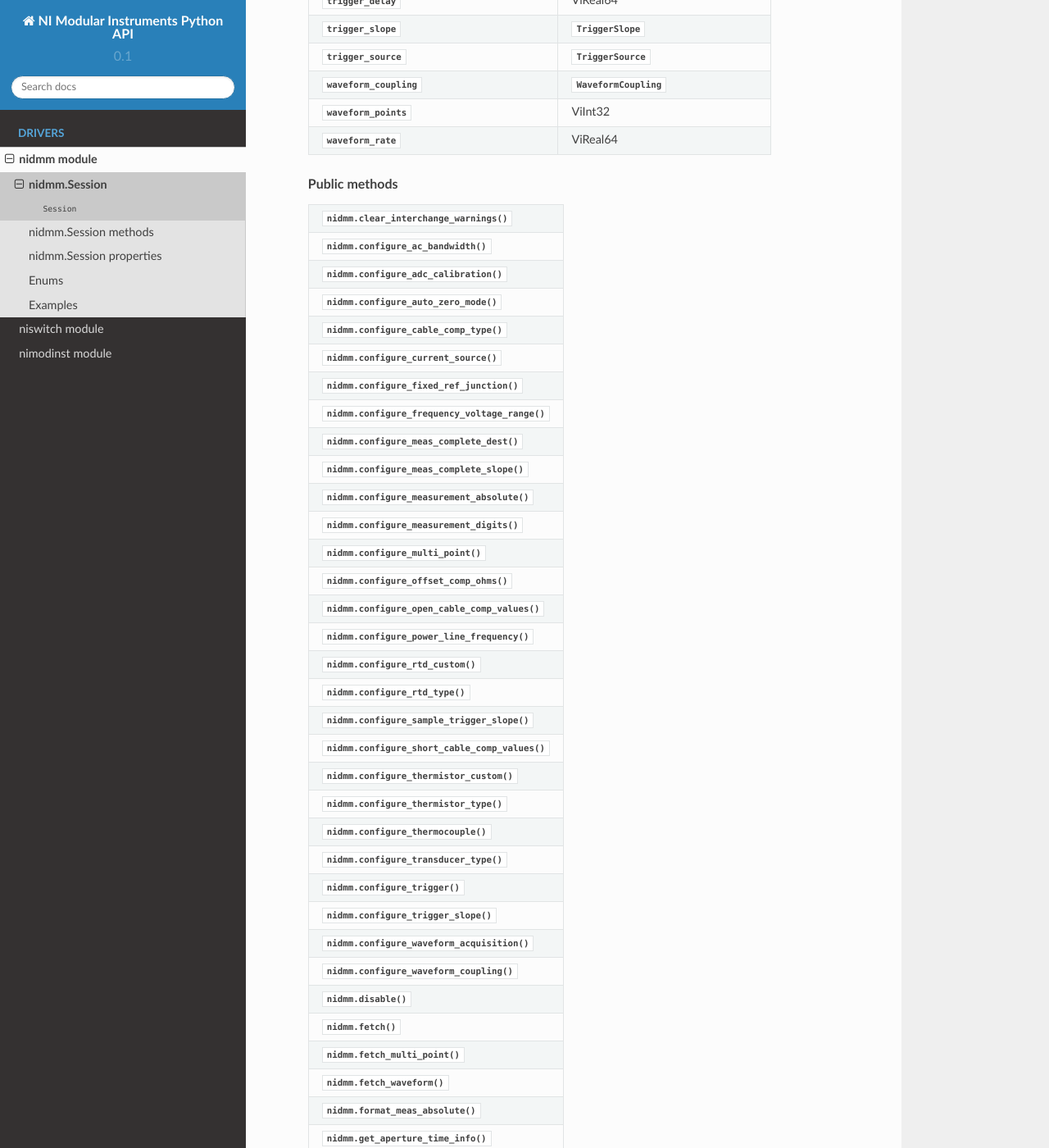
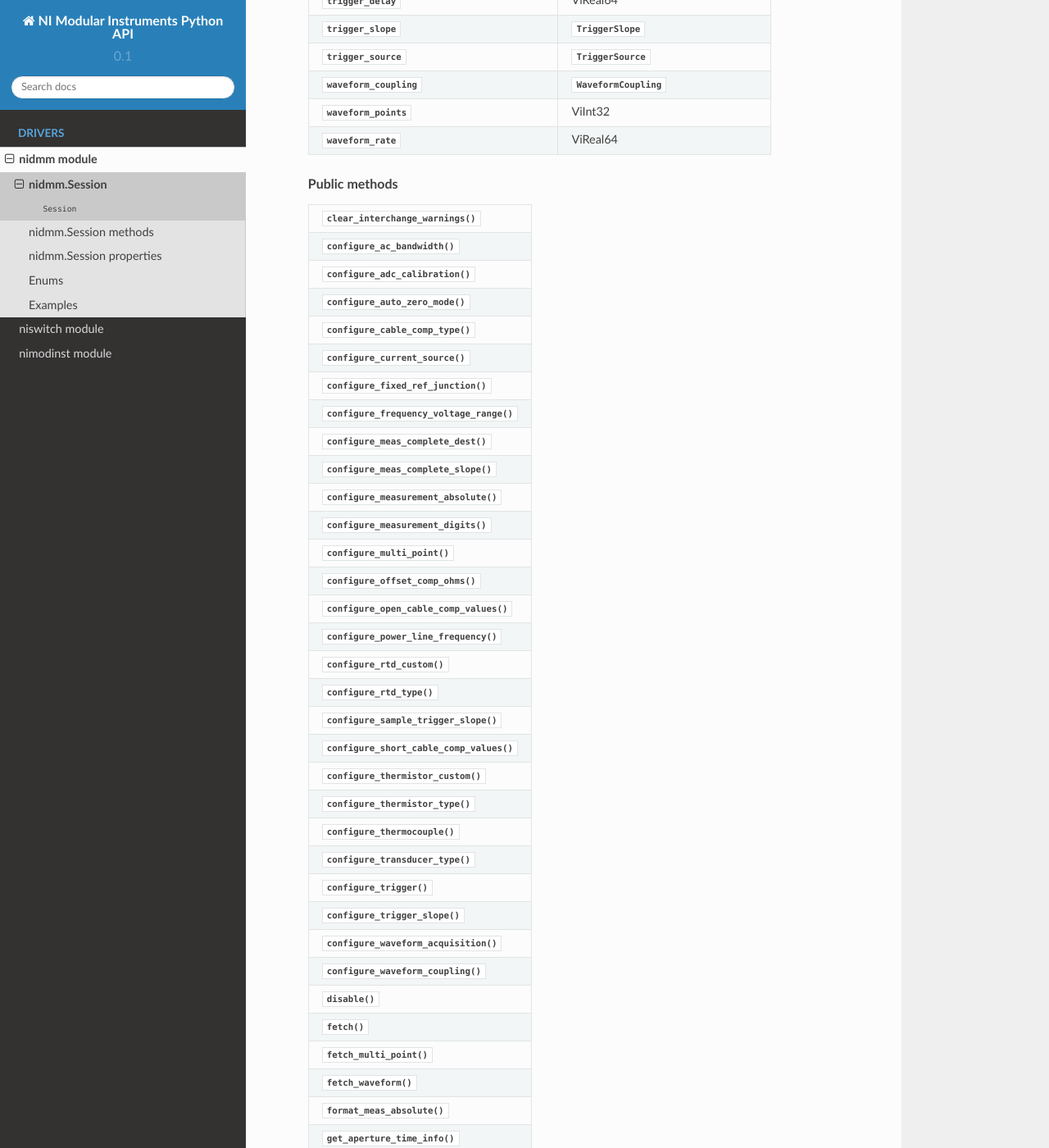
Before and after one commit to ni/nimi-python, a Sphinx documentation site: the page built from docs/nidmm/session.rst, in a window 1280 px wide and 1400 px high, scrolled down 3210 px. Shown: the whole window at 82% size. Built offline with Sphinx 7.4.7 and the Read the Docs theme 2.0.0, drawn with Linux system fonts in a browser that asks for light colours; some of the changed text lies outside the part shown.

Commit message:
Update generated files

```diff
--- a/docs/nidmm/session.rst
+++ b/docs/nidmm/session.rst
@@ -197,124 +197,124 @@
 
    **Public methods**
 
-   +----------------------------------------------------+
-   | :py:func:`nidmm.clear_interchange_warnings`        |
-   +----------------------------------------------------+
-   | :py:func:`nidmm.configure_ac_bandwidth`            |
-   +----------------------------------------------------+
-   | :py:func:`nidmm.configure_adc_calibration`         |
-   +----------------------------------------------------+
-   | :py:func:`nidmm.configure_auto_zero_mode`          |
-   +----------------------------------------------------+
-   | :py:func:`nidmm.configure_cable_comp_type`         |
-   +----------------------------------------------------+
-   | :py:func:`nidmm.configure_current_source`          |
-   +----------------------------------------------------+
-   | :py:func:`nidmm.configure_fixed_ref_junction`      |
-   +----------------------------------------------------+
-   | :py:func:`nidmm.configure_frequency_voltage_range` |
-   +----------------------------------------------------+
-   | :py:func:`nidmm.configure_meas_complete_dest`      |
-   +----------------------------------------------------+
-   | :py:func:`nidmm.configure_meas_complete_slope`     |
-   +----------------------------------------------------+
-   | :py:func:`nidmm.configure_measurement_absolute`    |
-   +----------------------------------------------------+
-   | :py:func:`nidmm.configure_measurement_digits`      |
-   +----------------------------------------------------+
-   | :py:func:`nidmm.configure_multi_point`             |
-   +----------------------------------------------------+
-   | :py:func:`nidmm.configure_offset_comp_ohms`        |
-   +----------------------------------------------------+
-   | :py:func:`nidmm.configure_open_cable_comp_values`  |
-   +----------------------------------------------------+
-   | :py:func:`nidmm.configure_power_line_frequency`    |
-   +----------------------------------------------------+
-   | :py:func:`nidmm.configure_rtd_custom`              |
-   +----------------------------------------------------+
-   | :py:func:`nidmm.configure_rtd_type`                |
-   +----------------------------------------------------+
-   | :py:func:`nidmm.configure_sample_trigger_slope`    |
-   +----------------------------------------------------+
-   | :py:func:`nidmm.configure_short_cable_comp_values` |
-   +----------------------------------------------------+
-   | :py:func:`nidmm.configure_thermistor_custom`       |
-   +----------------------------------------------------+
-   | :py:func:`nidmm.configure_thermistor_type`         |
-   +----------------------------------------------------+
-   | :py:func:`nidmm.configure_thermocouple`            |
-   +----------------------------------------------------+
-   | :py:func:`nidmm.configure_transducer_type`         |
-   +----------------------------------------------------+
-   | :py:func:`nidmm.configure_trigger`                 |
-   +----------------------------------------------------+
-   | :py:func:`nidmm.configure_trigger_slope`           |
-   +----------------------------------------------------+
-   | :py:func:`nidmm.configure_waveform_acquisition`    |
-   +----------------------------------------------------+
-   | :py:func:`nidmm.configure_waveform_coupling`       |
-   +----------------------------------------------------+
-   | :py:func:`nidmm.disable`                           |
-   +----------------------------------------------------+
-   | :py:func:`nidmm.fetch`                             |
-   +----------------------------------------------------+
-   | :py:func:`nidmm.fetch_multi_point`                 |
-   +----------------------------------------------------+
-   | :py:func:`nidmm.fetch_waveform`                    |
-   +----------------------------------------------------+
-   | :py:func:`nidmm.format_meas_absolute`              |
-   +----------------------------------------------------+
-   | :py:func:`nidmm.get_aperture_time_info`            |
-   +----------------------------------------------------+
-   | :py:func:`nidmm.get_auto_range_value`              |
-   +----------------------------------------------------+
-   | :py:func:`nidmm.get_cal_count`                     |
-   +----------------------------------------------------+
-   | :py:func:`nidmm.get_cal_date_and_time`             |
-   +----------------------------------------------------+
-   | :py:func:`nidmm.get_channel_name`                  |
-   +----------------------------------------------------+
-   | :py:func:`nidmm.get_dev_temp`                      |
-   +----------------------------------------------------+
-   | :py:func:`nidmm.get_last_cal_temp`                 |
-   +----------------------------------------------------+
-   | :py:func:`nidmm.get_measurement_period`            |
-   +----------------------------------------------------+
-   | :py:func:`nidmm.get_next_coercion_record`          |
-   +----------------------------------------------------+
-   | :py:func:`nidmm.get_next_interchange_warning`      |
-   +----------------------------------------------------+
-   | :py:func:`nidmm.get_self_cal_supported`            |
-   +----------------------------------------------------+
-   | :py:func:`nidmm.is_over_range`                     |
-   +----------------------------------------------------+
-   | :py:func:`nidmm.is_under_range`                    |
-   +----------------------------------------------------+
-   | :py:func:`nidmm.perform_open_cable_comp`           |
-   +----------------------------------------------------+
-   | :py:func:`nidmm.perform_short_cable_comp`          |
-   +----------------------------------------------------+
-   | :py:func:`nidmm.read`                              |
-   +----------------------------------------------------+
-   | :py:func:`nidmm.read_multi_point`                  |
-   +----------------------------------------------------+
-   | :py:func:`nidmm.read_status`                       |
-   +----------------------------------------------------+
-   | :py:func:`nidmm.read_waveform`                     |
-   +----------------------------------------------------+
-   | :py:func:`nidmm.reset_interchange_check`           |
-   +----------------------------------------------------+
-   | :py:func:`nidmm.reset_with_defaults`               |
-   +----------------------------------------------------+
-   | :py:func:`nidmm.self_cal`                          |
-   +----------------------------------------------------+
-   | :py:func:`nidmm.send_software_trigger`             |
-   +----------------------------------------------------+
-   | :py:func:`nidmm.error_query`                       |
-   +----------------------------------------------------+
-   | :py:func:`nidmm.reset`                             |
-   +----------------------------------------------------+
-   | :py:func:`nidmm.revision_query`                    |
-   +----------------------------------------------------+
-   | :py:func:`nidmm.self_test`                         |
-   +----------------------------------------------------+
+   +----------------------------------------------+
+   | :py:func:`clear_interchange_warnings`        |
+   +==============================================+
+   | :py:func:`configure_ac_bandwidth`            |
+   +----------------------------------------------+
+   | :py:func:`configure_adc_calibration`         |
+   +----------------------------------------------+
+   | :py:func:`configure_auto_zero_mode`          |
+   +----------------------------------------------+
+   | :py:func:`configure_cable_comp_type`         |
+   +----------------------------------------------+
+   | :py:func:`configure_current_source`          |
+   +----------------------------------------------+
+   | :py:func:`configure_fixed_ref_junction`      |
+   +----------------------------------------------+
+   | :py:func:`configure_frequency_voltage_range` |
+   +----------------------------------------------+
+   | :py:func:`configure_meas_complete_dest`      |
+   +----------------------------------------------+
+   | :py:func:`configure_meas_complete_slope`     |
+   +----------------------------------------------+
+   | :py:func:`configure_measurement_absolute`    |
+   +----------------------------------------------+
+   | :py:func:`configure_measurement_digits`      |
+   +----------------------------------------------+
+   | :py:func:`configure_multi_point`             |
+   +----------------------------------------------+
+   | :py:func:`configure_offset_comp_ohms`        |
+   +----------------------------------------------+
+   | :py:func:`configure_open_cable_comp_values`  |
+   +----------------------------------------------+
+   | :py:func:`configure_power_line_frequency`    |
+   +----------------------------------------------+
+   | :py:func:`configure_rtd_custom`              |
+   +----------------------------------------------+
+   | :py:func:`configure_rtd_type`                |
+   +----------------------------------------------+
+   | :py:func:`configure_sample_trigger_slope`    |
+   +----------------------------------------------+
+   | :py:func:`configure_short_cable_comp_values` |
+   +----------------------------------------------+
+   | :py:func:`configure_thermistor_custom`       |
+   +----------------------------------------------+
+   | :py:func:`configure_thermistor_type`         |
+   +----------------------------------------------+
+   | :py:func:`configure_thermocouple`            |
+   +----------------------------------------------+
+   | :py:func:`configure_transducer_type`         |
+   +----------------------------------------------+
+   | :py:func:`configure_trigger`                 |
+   +----------------------------------------------+
+   | :py:func:`configure_trigger_slope`           |
+   +----------------------------------------------+
+   | :py:func:`configure_waveform_acquisition`    |
+   +----------------------------------------------+
+   | :py:func:`configure_waveform_coupling`       |
+   +----------------------------------------------+
+   | :py:func:`disable`                           |
+   +----------------------------------------------+
+   | :py:func:`fetch`                             |
+   +----------------------------------------------+
+   | :py:func:`fetch_multi_point`                 |
+   +----------------------------------------------+
+   | :py:func:`fetch_waveform`                    |
+   +----------------------------------------------+
+   | :py:func:`format_meas_absolute`              |
+   +----------------------------------------------+
+   | :py:func:`get_aperture_time_info`            |
+   +----------------------------------------------+
+   | :py:func:`get_auto_range_value`              |
+   +----------------------------------------------+
+   | :py:func:`get_cal_count`                     |
+   +----------------------------------------------+
+   | :py:func:`get_cal_date_and_time`             |
+   +----------------------------------------------+
+   | :py:func:`get_channel_name`                  |
+   +----------------------------------------------+
+   | :py:func:`get_dev_temp`                      |
+   +----------------------------------------------+
+   | :py:func:`get_last_cal_temp`                 |
+   +----------------------------------------------+
+   | :py:func:`get_measurement_period`            |
+   +----------------------------------------------+
+   | :py:func:`get_next_coercion_record`          |
+   +----------------------------------------------+
+   | :py:func:`get_next_interchange_warning`      |
+   +----------------------------------------------+
+   | :py:func:`get_self_cal_supported`            |
+   +----------------------------------------------+
+   | :py:func:`is_over_range`                     |
+   +----------------------------------------------+
+   | :py:func:`is_under_range`                    |
+   +----------------------------------------------+
+   | :py:func:`perform_open_cable_comp`           |
+   +----------------------------------------------+
+   | :py:func:`perform_short_cable_comp`          |
+   +----------------------------------------------+
+   | :py:func:`read`                              |
+   +----------------------------------------------+
+   | :py:func:`read_multi_point`                  |
+   +----------------------------------------------+
+   | :py:func:`read_status`                       |
+   +----------------------------------------------+
+   | :py:func:`read_waveform`                     |
+   +----------------------------------------------+
+   | :py:func:`reset_interchange_check`           |
+   +----------------------------------------------+
+   | :py:func:`reset_with_defaults`               |
+   +----------------------------------------------+
+   | :py:func:`self_cal`                          |
+   +----------------------------------------------+
+   | :py:func:`send_software_trigger`             |
+   +----------------------------------------------+
+   | :py:func:`error_query`                       |
+   +----------------------------------------------+
+   | :py:func:`reset`                             |
+   +----------------------------------------------+
+   | :py:func:`revision_query`                    |
+   +----------------------------------------------+
+   | :py:func:`self_test`                         |
+   +----------------------------------------------+
--- a/docs/nimodinst/session.rst
+++ b/docs/nimodinst/session.rst
@@ -35,6 +35,6 @@
 
    +---------+
    | No Data |
-   +---------+
+   +=========+
    | No Data |
    +---------+
```
Also changed, not shown: docs/niswitch/session.rst (+71 -73 lines).
